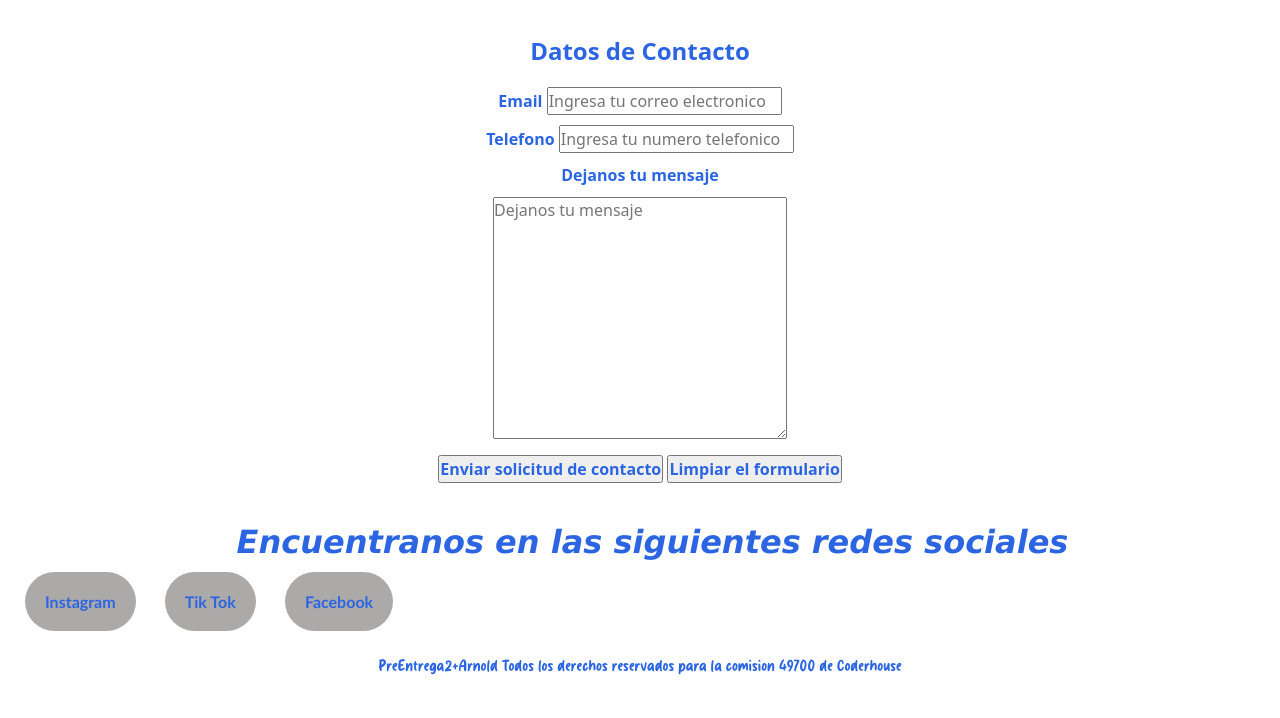
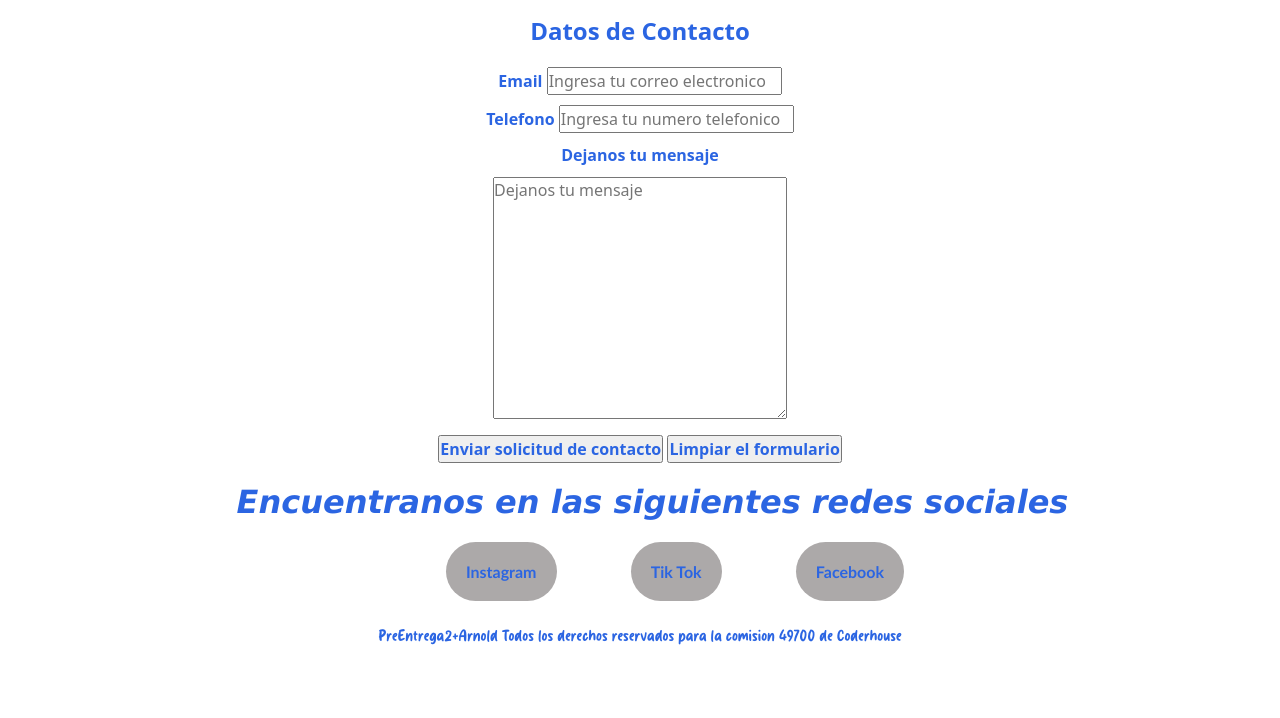
Before and after one commit to matiasarnold/PreEntrega2-Arnold, a plain HTML site: page pages/contacto.html in a window 1280 px wide. Shown: the part 319-1037 px from the top of the page. Drawn offline with nearby package versions, Linux system fonts and the light colour scheme.

Commit message:
Añado mi primer cambio, soy FELIZZZZZ

```diff
--- a/css/style.css
+++ b/css/style.css
@@ -23,13 +23,33 @@ ul {
 }
 
 header {
-    display: flex;
+    grid-area: header;
+}
+
+main {
+    grid-area: main;
 }
 
 header img {
     width: 180px;
 }
 
+body {
+    display: grid;
+    grid-template-areas:
+    "header header header"
+    "main main main"
+    "footer footer footer";
+    text-align: center;
+}
+
+footer {
+    grid-area: footer;
+    padding: 40px;
+    align-content: center;
+    color: rgb(43, 101, 226);
+    font-family: "Bluesky";
+}
 
 form {
     width: 100%;
@@ -54,7 +74,7 @@ img {
 .titulo, .titulo-dos {
     color: rgb(43, 101, 226);
     margin-left: 25px;
-    padding: 20px;
+    padding: 10px;
     text-align: center;
     font-size: 2rem;
     font-family: 'Lucida Sans', 'Lucida Sans Regular', 'Lucida Grande', 'Lucida Sans Unicode', Geneva, Verdana, sans-serif;
@@ -77,6 +97,7 @@ img {
     font-family: 'Gill Sans', 'Gill Sans MT', Calibri, 'Trebuchet MS', sans-serif;
     font-weight: bold;
     font-size: 1rem;
+    margin-left: 70px;
     text-align: center;
     border-radius: 200px;
     inline-size: 100px;
@@ -100,19 +121,10 @@ img {
     display: flex;
     flex-wrap: wrap;
     justify-content: right;
+
 }
 
-
-.footer {
-    color: rgb(43, 101, 226);
-    margin-left: 25px;
-    padding: 20px;
-    text-align: center;
-    font-family: "Bluesky";
-    margin: 20px;
-}
-
-/*Media Querie de Tablet en la cual aplico GRIDS*/
+/*Media Querie de Tablet*/
 
 /* @media screen and (min-width:600px) {
     header .Boosting, .codPoints, .pavosPoints{
--- a/pages/contacto.html
+++ b/pages/contacto.html
@@ -73,17 +73,17 @@
                     <input type="submit" value="Enviar solicitud de contacto" class="texto-contacto">
                     <input type="reset" value="Limpiar el formulario" class="texto-contacto">
                 </div>
+                <div>
+                    <h2 class="titulo-dos">Encuentranos en las siguientes redes sociales</h2>
+                </div>
             </fieldset>
-
         </form>
+        <section>
+            <a href="https://www.instagram.com/mediadorgenshin/" target="_blank" class="redes">Instagram</a>
+            <a href="https://www.tiktok.com/@mediadorgenshin" target="_blank" class="redes">Tik Tok</a>
+            <a href="https://www.facebook.com/mediadorgenshin/" target="_blank"  class="redes">Facebook</a>
+        </section>
     </main>
-    <section>
-        <h2 class="titulo-dos">Encuentranos en las siguientes redes sociales</h2>
-
-        <a href="https://www.instagram.com/mediadorgenshin/" target="_blank" class="redes">Instagram</a>
-        <a href="https://www.tiktok.com/@mediadorgenshin" target="_blank" class="redes">Tik Tok</a>
-        <a href="https://www.facebook.com/mediadorgenshin/" target="_blank"  class="redes">Facebook</a>
-    </section>
     <footer>
         <p class="footer">PreEntrega2+Arnold Todos los derechos reservados para la comision 49700 de Coderhouse</p>
     </footer>
```
Also changed, not shown: index.html (+6 -2 lines), pages/boosting.html (+3 -1 lines), pages/recargas.html (+2 -0 lines), pages/referencias.html (+2 -0 lines).
